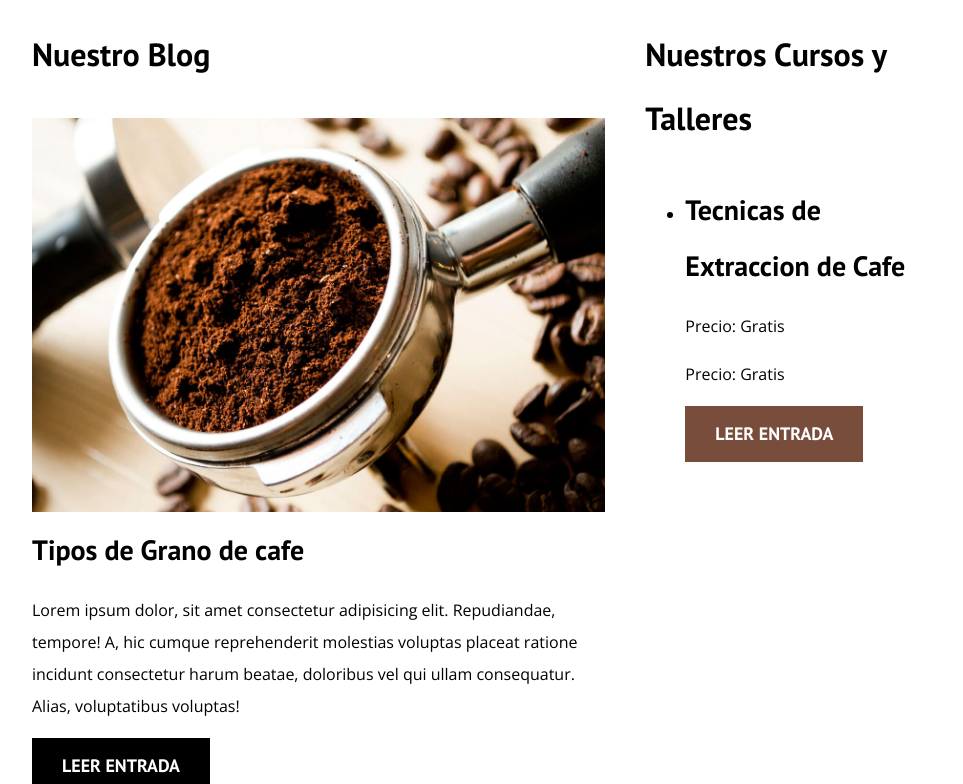
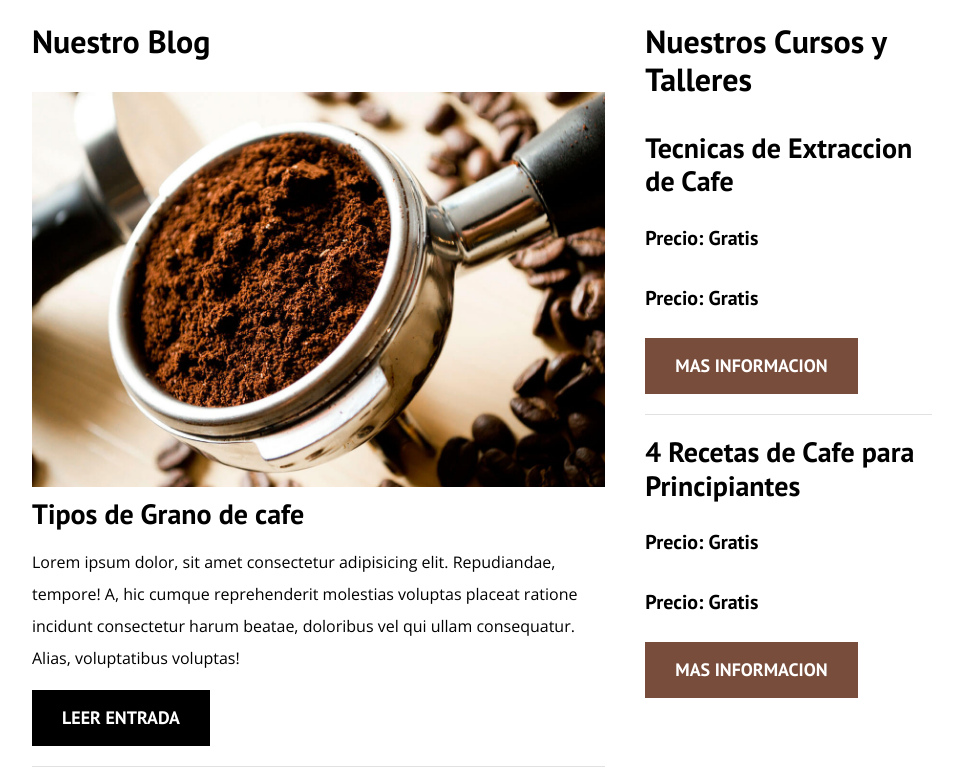
Before and after one commit to patxiarana/BLOG-CAFE, a plain HTML site: page index.html in a window 1280 px wide. Shown: the part 760-1544 px from the top of the page, without its empty margins (158-1121 px from the left). Drawn offline with nearby package versions, Linux system fonts and the light colour scheme.

```diff
--- a/css/style.css
+++ b/css/style.css
@@ -38,7 +38,7 @@ a {
 
 h1, h2, h3, h4 {
     font-family :var(--fuenteHeding);
-
+    line-height: 1.2
 }
 
 
@@ -171,3 +171,30 @@ margin-bottom: 0;
 .boton--secundario {
     background-color: var(--primario);
 }
+
+.widget-curso {
+    border-bottom: 1px solid var(--gris);
+    margin-bottom: 2rem
+
+}
+.widget-curso:last-of-type{
+    border: none;
+    margin-bottom: none;
+}
+.cursos {
+    list-style: none;
+}
+
+.widget-curso__lebel {
+font-family: var(--fuenteHeding);
+font-weight: bold;
+}
+
+.widget-curso__info{
+font-weight: normal;
+}
+
+.widget-curso__lebel,
+.widget-curso__info{
+font-size: 2rem;
+}
--- a/index.html
+++ b/index.html
@@ -72,7 +72,7 @@
         </main>
         <aside class="sidebar"><h3>Nuestros Cursos y Talleres</h3>
 
-            <ul class="cursos">
+            <ul class="cursos no-padding">
                 <li class="widget-curso">
                 <h4 class="no-margin">Tecnicas de Extraccion de Cafe</h4>
                 <p class="widget-curso__lebel">Precio:
@@ -81,8 +81,18 @@
                 <p class="widget-curso__lebel">Precio:
                     <span class="widget-curso__info">Gratis</span>
                 </p>
-                <a href="entrada.html" class="boton boton--secundario">Leer entrada</a>
+                <a href="entrada.html" class="boton boton--secundario">Mas informacion</a>
                 </li>
+                <li class="widget-curso">
+                    <h4 class="no-margin">4 Recetas de Cafe para Principiantes</h4>
+                    <p class="widget-curso__lebel">Precio:
+                        <span class="widget-curso__info">Gratis</span>
+                    </p>
+                    <p class="widget-curso__lebel">Precio:
+                        <span class="widget-curso__info">Gratis</span>
+                    </p>
+                    <a href="entrada.html" class="boton boton--secundario">Mas informacion</a>
+                    </li>
             </ul>
 
 
```
